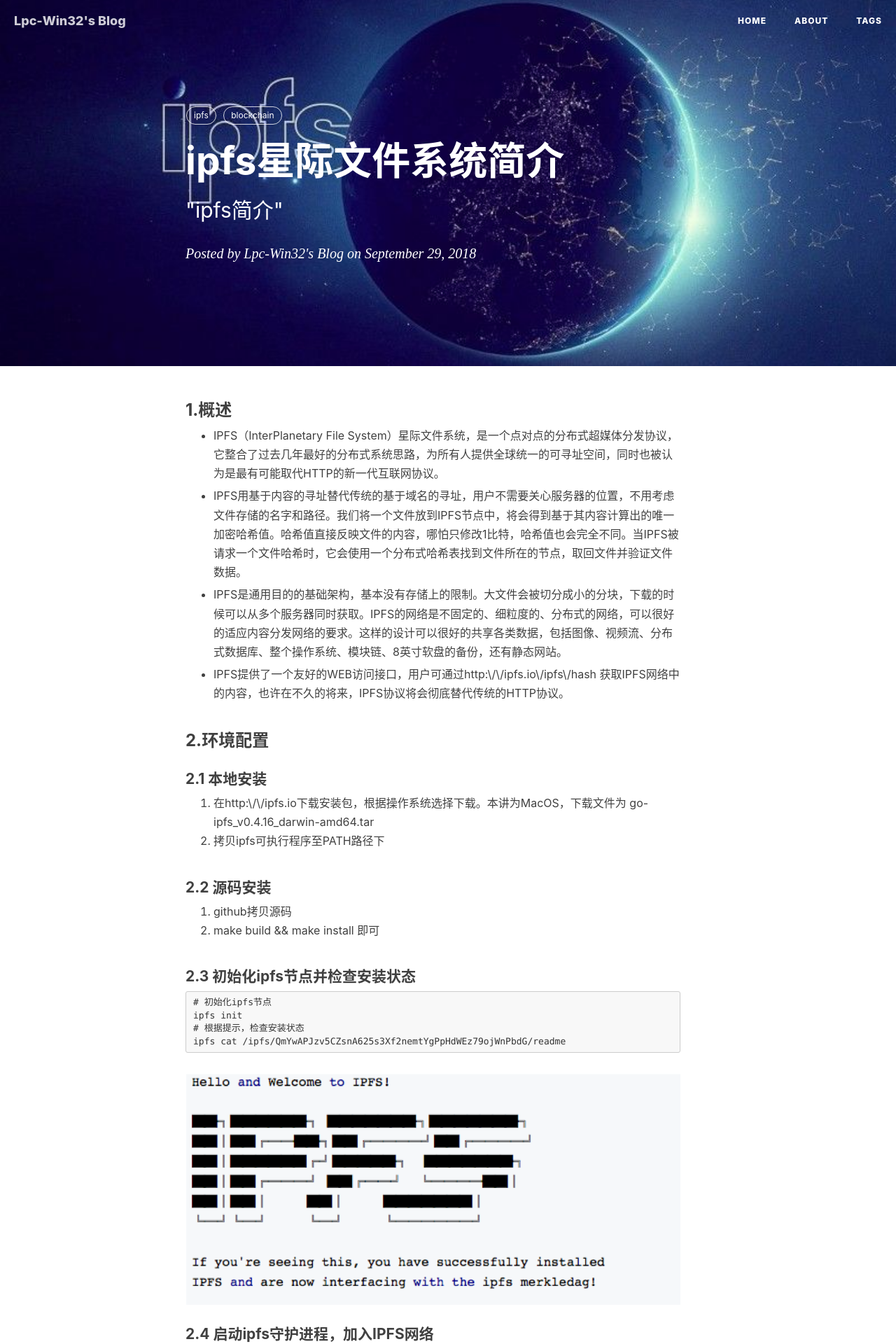
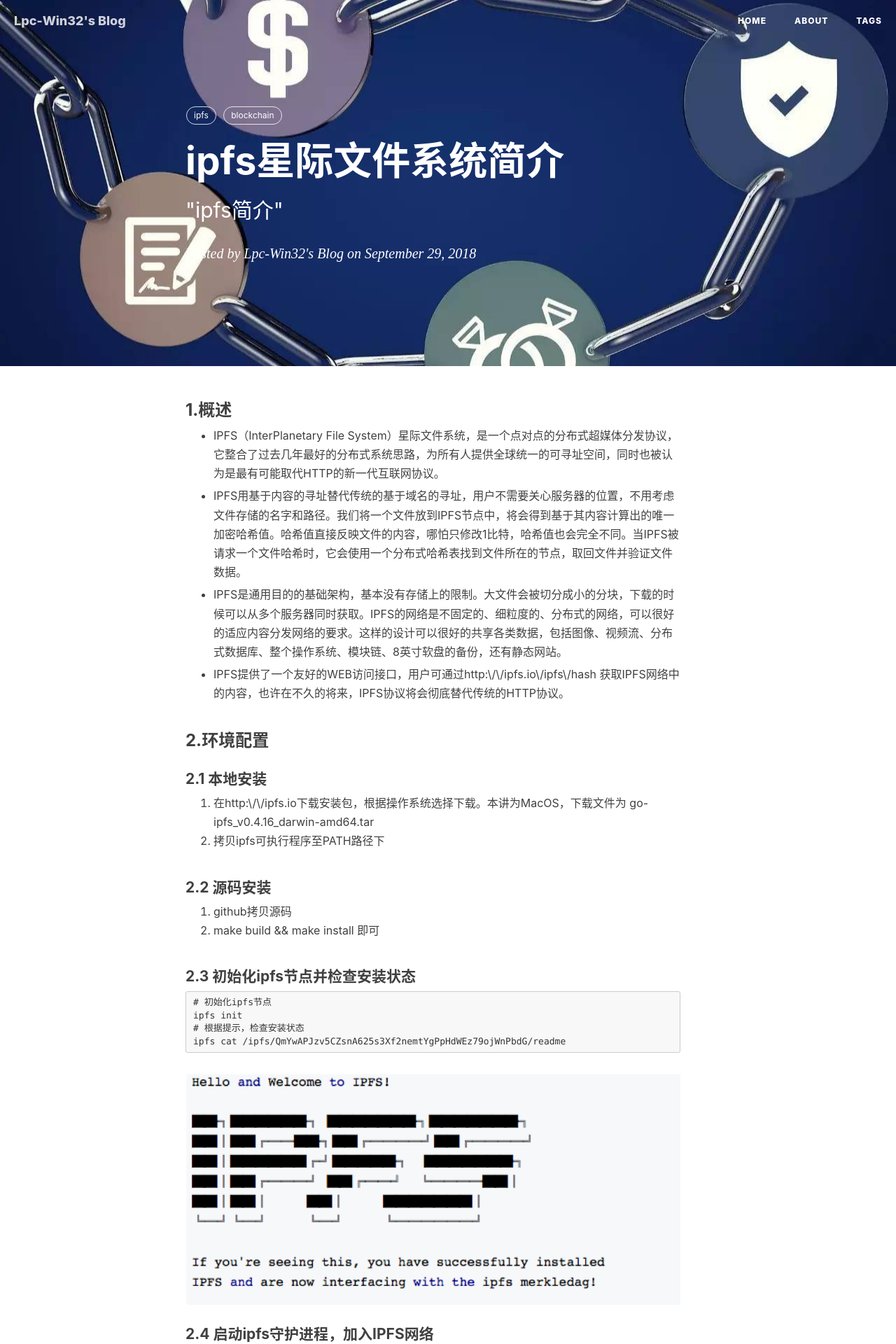
Before and after one commit to Lpc-win32/lpc-win32.github.io, a Jekyll site: the page built from _posts/2018-09-20-ipfs-base.markdown, in a window 1280 px wide. Shown: the top 1920 px of the page at 70% size. Built offline with Jekyll 4.4.1, drawn with Linux system fonts in a browser that asks for light colours; nearby versions of some CDN libraries; comment, search, counter and statistics services are not loaded.

Commit message:
add img/post-bg-blockchain.jpg

```diff
--- a/_posts/2018-09-20-blockchain-01.markdown
+++ b/_posts/2018-09-20-ipfs-base.markdown
@@ -3,7 +3,7 @@
 title:      "ipfs星际文件系统简介"
 subtitle:   " \"ipfs简介\""
 date:       2018-09-29 14:26
-header-img: "img/post-bg-ipfs.png"
+header-img: "img/post-bg-blockchain.jpg"
 tags:
     - ipfs
     - blockchain
```
Also changed, not shown: img/post-bg-blockchain.jpg (added).
